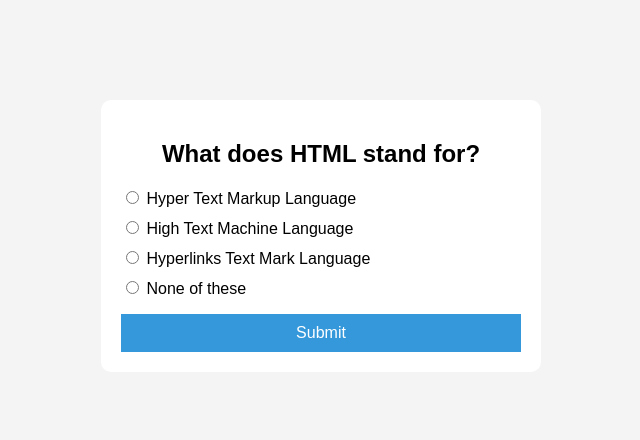
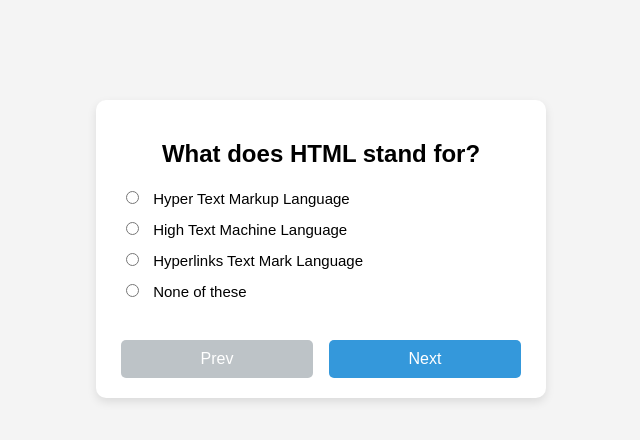
Before and after one commit to varsha1822/quiz-app, a plain HTML site: page index.html in a window 1280 px wide. Shown: the whole page, without its empty margins (319-959 px from the left). Drawn offline with Linux system fonts and the light colour scheme.

Commit message:
Add files via upload

```diff
--- a/index.html
+++ b/index.html
@@ -4,42 +4,38 @@
     <meta charset="UTF-8">
     <title>Quiz App</title>
     <meta name="viewport" content="width=device-width, initial-scale=1.0">
-
-    <!-- Link CSS -->
     <link rel="stylesheet" href="style.css">
 </head>
 <body>
 
 <div class="quiz-container">
-        <h2 id="question">Question text</h2>
+    <h2 id="question">Question</h2>
 
     <ul>
         <li>
             <input type="radio" name="answer" id="a" class="answer">
             <label for="a" id="a_text">Answer A</label>
         </li>
-
         <li>
             <input type="radio" name="answer" id="b" class="answer">
             <label for="b" id="b_text">Answer B</label>
         </li>
-
         <li>
             <input type="radio" name="answer" id="c" class="answer">
             <label for="c" id="c_text">Answer C</label>
         </li>
-
         <li>
             <input type="radio" name="answer" id="d" class="answer">
             <label for="d" id="d_text">Answer D</label>
         </li>
     </ul>
 
-        <button id="submit">Submit</button>
+    <div class="buttons">
+        <button id="prev">Prev</button>
+        <button id="next">Next</button>
+    </div>
 </div>
 
-    <!-- Link JavaScript -->
 <script src="script.js"></script>
-
 </body>
 </html>
--- a/script.js
+++ b/script.js
@@ -26,60 +26,85 @@ const quizData = [
 ];
 
 const questionEl = document.getElementById("question");
-const answerEls = document.querySelectorAll(".answer");
+const answersEls = document.querySelectorAll(".answer");
 const a_text = document.getElementById("a_text");
 const b_text = document.getElementById("b_text");
 const c_text = document.getElementById("c_text");
 const d_text = document.getElementById("d_text");
-const submitBtn = document.getElementById("submit");
+const prevBtn = document.getElementById("prev");
+const nextBtn = document.getElementById("next");
 
 let currentQuiz = 0;
 let score = 0;
+let userAnswers = [];
 
 loadQuiz();
 
 function loadQuiz() {
   deselectAnswers();
 
-  const currentQuizData = quizData[currentQuiz];
-  questionEl.innerText = currentQuizData.question;
-  a_text.innerText = currentQuizData.a;
-  b_text.innerText = currentQuizData.b;
-  c_text.innerText = currentQuizData.c;
-  d_text.innerText = currentQuizData.d;
+  const q = quizData[currentQuiz];
+  questionEl.innerText = q.question;
+  a_text.innerText = q.a;
+  b_text.innerText = q.b;
+  c_text.innerText = q.c;
+  d_text.innerText = q.d;
+
+  if (userAnswers[currentQuiz]) {
+    document.getElementById(userAnswers[currentQuiz]).checked = true;
+  }
+
+  prevBtn.disabled = currentQuiz === 0;
+
+  if (currentQuiz === quizData.length - 1) {
+    nextBtn.innerText = "Submit";
+  } else {
+    nextBtn.innerText = "Next";
+  }
 }
 
 function deselectAnswers() {
-  answerEls.forEach(answer => answer.checked = false);
+  answersEls.forEach(el => el.checked = false);
 }
 
 function getSelected() {
   let answer;
-  answerEls.forEach(answerEl => {
-    if (answerEl.checked) {
-      answer = answerEl.id;
-    }
+  answersEls.forEach(el => {
+    if (el.checked) answer = el.id;
   });
   return answer;
 }
 
-submitBtn.addEventListener("click", () => {
+nextBtn.addEventListener("click", () => {
   const answer = getSelected();
+  if (!answer) return;
 
-  if (answer) {
-    if (answer === quizData[currentQuiz].correct) {
+  userAnswers[currentQuiz] = answer;
+
+  if (currentQuiz === quizData.length - 1) {
+    calculateScore();
+    return;
+  }
+
+  currentQuiz++;
+  loadQuiz();
+});
+
+prevBtn.addEventListener("click", () => {
+  currentQuiz--;
+  loadQuiz();
+});
+
+function calculateScore() {
+  score = 0;
+  quizData.forEach((q, index) => {
+    if (q.correct === userAnswers[index]) {
       score++;
     }
+  });
 
-    currentQuiz++;
-
-    if (currentQuiz < quizData.length) {
-      loadQuiz();
-    } else {
-      document.querySelector(".quiz-container").innerHTML = `
-        <h2>You answered ${score}/${quizData.length} questions correctly</h2>
-        <button onclick="location.reload()">Reload</button>
-      `;
-    }
-  }
-});
+  document.querySelector(".quiz-container").innerHTML = `
+    <h2>You scored ${score} / ${quizData.length}</h2>
+    <button onclick="location.reload()">Restart</button>
+  `;
+}
--- a/style.css
+++ b/style.css
@@ -1,39 +1,78 @@
+/* Page background */
 body {
   background-color: #f4f4f4;
   font-family: Arial, sans-serif;
+  margin: 0;
+  padding: 0;
 }
 
+/* Main quiz box */
 .quiz-container {
-  background-color: #fff;
+  background-color: #ffffff;
   width: 400px;
   margin: 100px auto;
-  padding: 20px;
+  padding: 20px 25px;
   border-radius: 10px;
+  box-shadow: 0 4px 10px rgba(0, 0, 0, 0.1);
 }
 
+/* Question text */
 h2 {
   text-align: center;
+  margin-bottom: 20px;
 }
 
+/* Answer list */
 ul {
   list-style-type: none;
   padding: 0;
 }
 
 li {
-  margin: 10px 0;
+  margin: 12px 0;
+  font-size: 15px;
 }
 
-button {
-  width: 100%;
-  padding: 10px;
-  background-color: #3498db;
-  color: white;
-  border: none;
-  font-size: 16px;
+/* Radio buttons spacing */
+.answer {
+  margin-right: 10px;
   cursor: pointer;
 }
 
-button:hover {
+/* Buttons container */
+.buttons {
+  display: flex;
+  justify-content: space-between;
+  margin-top: 25px;
+}
+
+/* Prev & Next buttons */
+#prev,
+#next {
+  width: 48%;
+  padding: 10px;
+  font-size: 16px;
+  border: none;
+  border-radius: 5px;
+  cursor: pointer;
+  background-color: #3498db;
+  color: white;
+  transition: background-color 0.3s ease;
+}
+
+/* Hover effect */
+#prev:hover,
+#next:hover {
   background-color: #2980b9;
 }
+
+/* Disabled Prev button */
+#prev:disabled {
+  background-color: #bdc3c7;
+  cursor: not-allowed;
+}
+
+/* Result screen button */
+.quiz-container button {
+  margin-top: 15px;
+}
```
Lines whose indentation alone changed are shown as unchanged.
